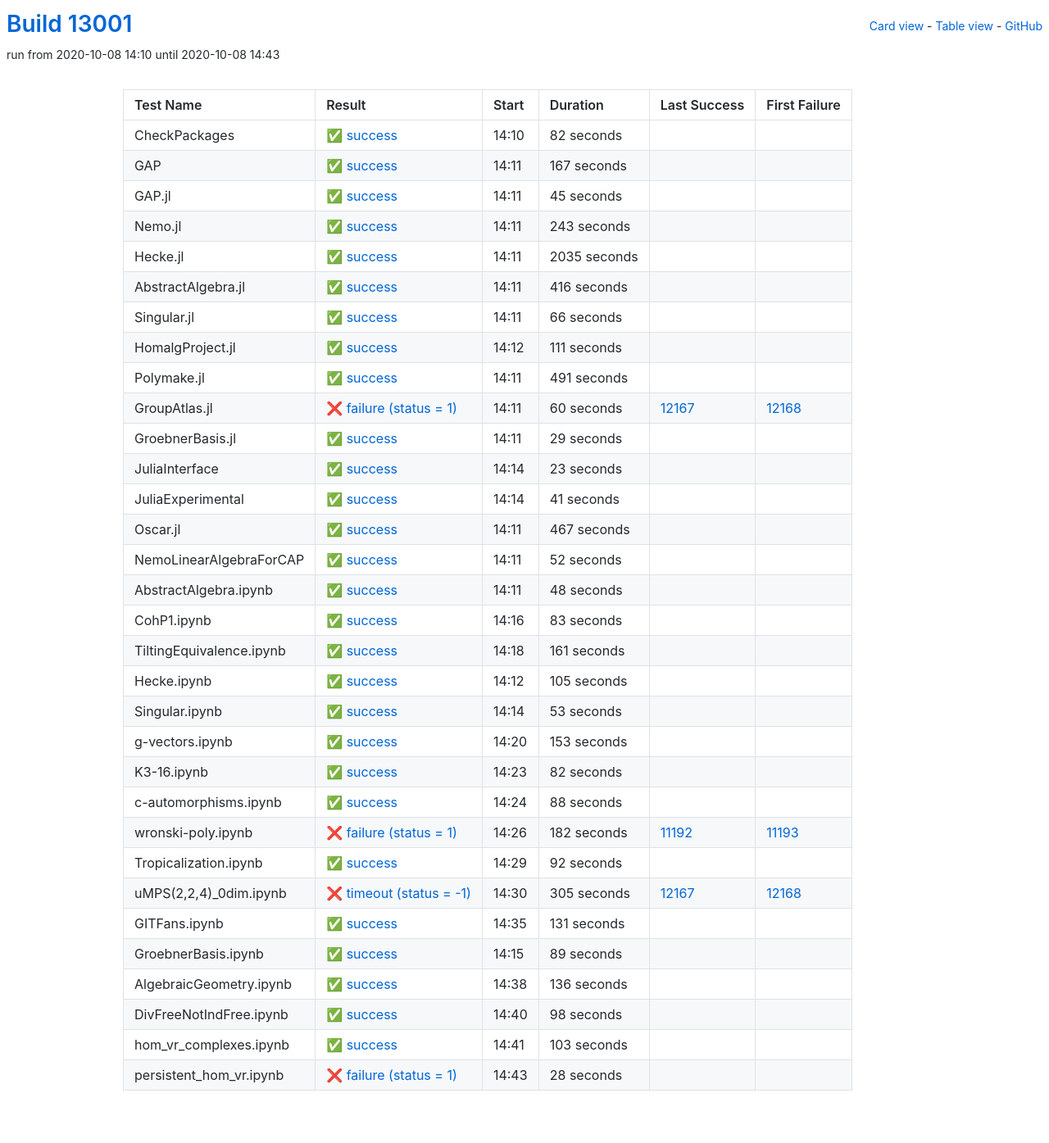
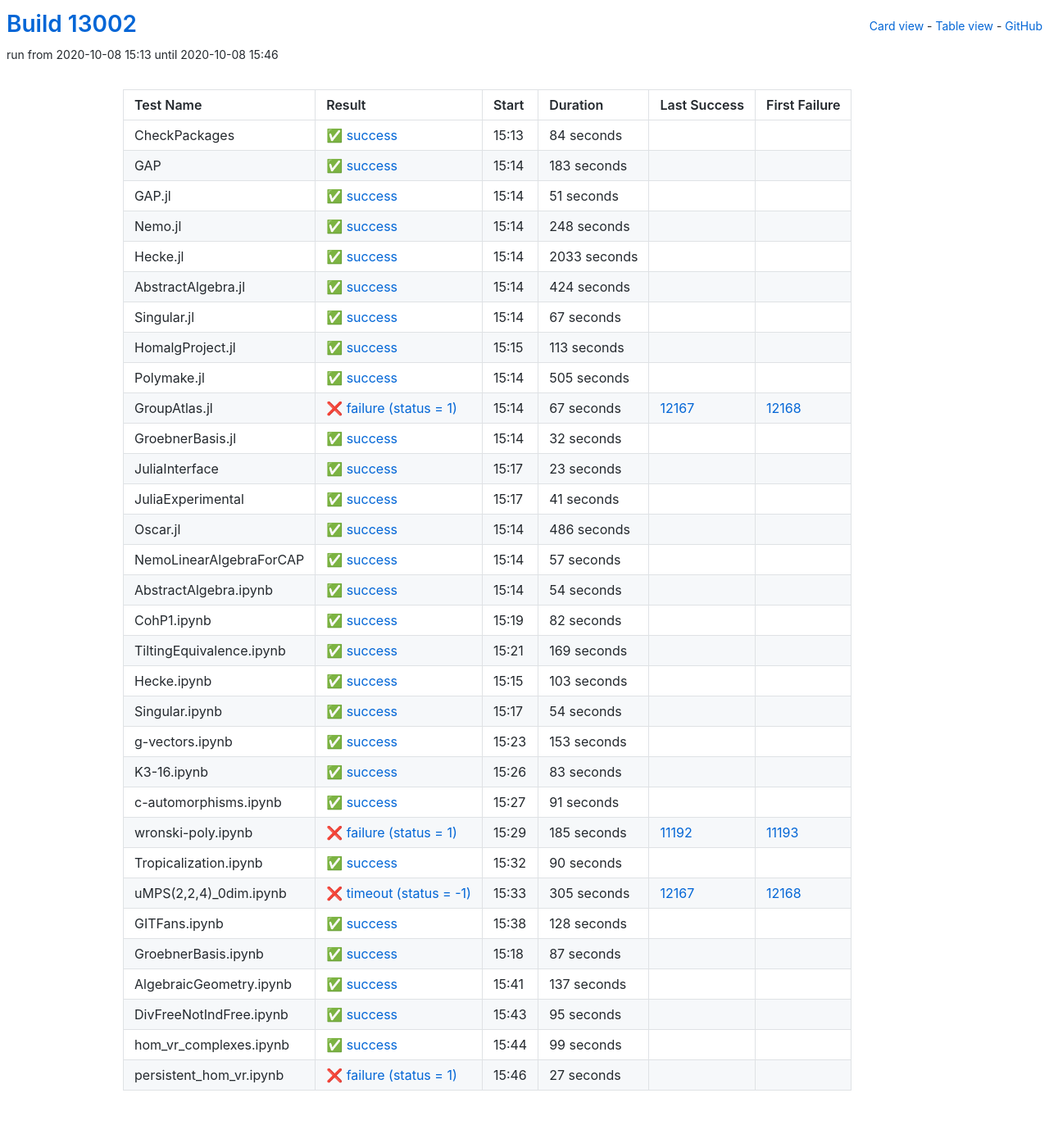
Before and after one commit to oscar-system/oscar-ci-status, a Jekyll site: the page built from table.html, in a window 1280 px wide. Shown: the whole page at 82% size. Built offline with Jekyll 4.4.1, drawn with Linux system fonts in a browser that asks for light colours.

Commit message:
Build #13002

```diff
--- a/_data/ci.yml
+++ b/_data/ci.yml
@@ -1,6 +1,6 @@
 ---
-build: 13001
-build_url: https://oscarci.mathematik.uni-kl.de/job/oscar/13001/
+build: 13002
+build_url: https://oscarci.mathematik.uni-kl.de/job/oscar/13002/
 job: oscar
 organization: oscar-system
 repo: oscar-ci-status
@@ -8,140 +8,140 @@
 tests:
 - name: CheckPackages
   id: checkpackages
-  log: https://oscarci.mathematik.uni-kl.de/job/oscar/13001/artifact/logs/build-13001/CheckPackages.log
-  start: 2020-10-08 14:10
+  log: https://oscarci.mathematik.uni-kl.de/job/oscar/13002/artifact/logs/build-13002/CheckPackages.log
+  start: 2020-10-08 15:13
   success: true
   exitcode: 0
   status: success
-  duration: 82
+  duration: 84
   last_success: false
   last_success_url:
   first_failure: false
   first_failure_url:
 - name: GAP
   id: gap
-  log: https://oscarci.mathematik.uni-kl.de/job/oscar/13001/artifact/logs/build-13001/GAP.log
-  start: 2020-10-08 14:11
+  log: https://oscarci.mathematik.uni-kl.de/job/oscar/13002/artifact/logs/build-13002/GAP.log
+  start: 2020-10-08 15:14
   success: true
   exitcode: 0
   status: success
-  duration: 167
+  duration: 183
   last_success: false
   last_success_url:
   first_failure: false
   first_failure_url:
 - name: GAP.jl
   id: gap-jl
-  log: https://oscarci.mathematik.uni-kl.de/job/oscar/13001/artifact/logs/build-13001/GAP.jl.log
-  start: 2020-10-08 14:11
+  log: https://oscarci.mathematik.uni-kl.de/job/oscar/13002/artifact/logs/build-13002/GAP.jl.log
+  start: 2020-10-08 15:14
   success: true
   exitcode: 0
   status: success
-  duration: 45
+  duration: 51
   last_success: false
   last_success_url:
   first_failure: false
   first_failure_url:
 - name: Nemo.jl
   id: nemo-jl
-  log: https://oscarci.mathematik.uni-kl.de/job/oscar/13001/artifact/logs/build-13001/Nemo.jl.log
-  start: 2020-10-08 14:11
+  log: https://oscarci.mathematik.uni-kl.de/job/oscar/13002/artifact/logs/build-13002/Nemo.jl.log
+  start: 2020-10-08 15:14
   success: true
   exitcode: 0
   status: success
-  duration: 243
+  duration: 248
   last_success: false
   last_success_url:
   first_failure: false
   first_failure_url:
 - name: Hecke.jl
   id: hecke-jl
-  log: https://oscarci.mathematik.uni-kl.de/job/oscar/13001/artifact/logs/build-13001/Hecke.jl.log
-  start: 2020-10-08 14:11
+  log: https://oscarci.mathematik.uni-kl.de/job/oscar/13002/artifact/logs/build-13002/Hecke.jl.log
+  start: 2020-10-08 15:14
   success: true
   exitcode: 0
   status: success
-  duration: 2035
+  duration: 2033
   last_success: false
   last_success_url:
   first_failure: false
   first_failure_url:
 - name: AbstractAlgebra.jl
   id: abstractalgebra-jl
-  log: https://oscarci.mathematik.uni-kl.de/job/oscar/13001/artifact/logs/build-13001/AbstractAlgebra.jl.log
-  start: 2020-10-08 14:11
+  log: https://oscarci.mathematik.uni-kl.de/job/oscar/13002/artifact/logs/build-13002/AbstractAlgebra.jl.log
+  start: 2020-10-08 15:14
   success: true
   exitcode: 0
   status: success
-  duration: 416
+  duration: 424
   last_success: false
   last_success_url:
   first_failure: false
   first_failure_url:
 - name: Singular.jl
   id: singular-jl
-  log: https://oscarci.mathematik.uni-kl.de/job/oscar/13001/artifact/logs/build-13001/Singular.jl.log
-  start: 2020-10-08 14:11
+  log: https://oscarci.mathematik.uni-kl.de/job/oscar/13002/artifact/logs/build-13002/Singular.jl.log
+  start: 2020-10-08 15:14
   success: true
   exitcode: 0
   status: success
-  duration: 66
+  duration: 67
   last_success: false
   last_success_url:
   first_failure: false
   first_failure_url:
 - name: HomalgProject.jl
   id: homalgproject-jl
-  log: https://oscarci.mathematik.uni-kl.de/job/oscar/13001/artifact/logs/build-13001/HomalgProject.jl.log
-  start: 2020-10-08 14:12
+  log: https://oscarci.mathematik.uni-kl.de/job/oscar/13002/artifact/logs/build-13002/HomalgProject.jl.log
+  start: 2020-10-08 15:15
   success: true
   exitcode: 0
   status: success
-  duration: 111
+  duration: 113
   last_success: false
   last_success_url:
   first_failure: false
   first_failure_url:
 - name: Polymake.jl
   id: polymake-jl
-  log: https://oscarci.mathematik.uni-kl.de/job/oscar/13001/artifact/logs/build-13001/Polymake.jl.log
-  start: 2020-10-08 14:11
+  log: https://oscarci.mathematik.uni-kl.de/job/oscar/13002/artifact/logs/build-13002/Polymake.jl.log
+  start: 2020-10-08 15:14
   success: true
   exitcode: 0
   status: success
-  duration: 491
+  duration: 505
   last_success: false
   last_success_url:
   first_failure: false
   first_failure_url:
 - name: GroupAtlas.jl
   id: groupatlas-jl
-  log: https://oscarci.mathematik.uni-kl.de/job/oscar/13001/artifact/logs/build-13001/GroupAtlas.jl.log
-  start: 2020-10-08 14:11
+  log: https://oscarci.mathematik.uni-kl.de/job/oscar/13002/artifact/logs/build-13002/GroupAtlas.jl.log
+  start: 2020-10-08 15:14
   success: false
   exitcode: 1
   status: failure
-  duration: 60
+  duration: 67
   last_success: 12167
   last_success_url: https://oscarci.mathematik.uni-kl.de/job/oscar/12167/
   first_failure: 12168
   first_failure_url: https://oscarci.mathematik.uni-kl.de/job/oscar/12168/
 - name: GroebnerBasis.jl
   id: groebnerbasis-jl
-  log: https://oscarci.mathematik.uni-kl.de/job/oscar/13001/artifact/logs/build-13001/GroebnerBasis.jl.log
-  start: 2020-10-08 14:11
+  log: https://oscarci.mathematik.uni-kl.de/job/oscar/13002/artifact/logs/build-13002/GroebnerBasis.jl.log
+  start: 2020-10-08 15:14
   success: true
   exitcode: 0
   status: success
-  duration: 29
+  duration: 32
   last_success: false
   last_success_url:
   first_failure: false
   first_failure_url:
 - name: JuliaInterface
   id: juliainterface
-  log: https://oscarci.mathematik.uni-kl.de/job/oscar/13001/artifact/logs/build-13001/JuliaInterface.log
-  start: 2020-10-08 14:14
+  log: https://oscarci.mathematik.uni-kl.de/job/oscar/13002/artifact/logs/build-13002/JuliaInterface.log
+  start: 2020-10-08 15:17
   success: true
   exitcode: 0
   status: success
@@ -152,8 +152,8 @@
   first_failure_url:
 - name: JuliaExperimental
   id: juliaexperimental
-  log: https://oscarci.mathematik.uni-kl.de/job/oscar/13001/artifact/logs/build-13001/JuliaExperimental.log
-  start: 2020-10-08 14:14
+  log: https://oscarci.mathematik.uni-kl.de/job/oscar/13002/artifact/logs/build-13002/JuliaExperimental.log
+  start: 2020-10-08 15:17
   success: true
   exitcode: 0
   status: success
@@ -164,92 +164,92 @@
   first_failure_url:
 - name: Oscar.jl
   id: oscar-jl
-  log: https://oscarci.mathematik.uni-kl.de/job/oscar/13001/artifact/logs/build-13001/Oscar.jl.log
-  start: 2020-10-08 14:11
+  log: https://oscarci.mathematik.uni-kl.de/job/oscar/13002/artifact/logs/build-13002/Oscar.jl.log
+  start: 2020-10-08 15:14
   success: true
   exitcode: 0
   status: success
-  duration: 467
+  duration: 486
   last_success: false
   last_success_url:
   first_failure: false
   first_failure_url:
 - name: NemoLinearAlgebraForCAP
   id: nemolinearalgebraforcap
-  log: https://oscarci.mathematik.uni-kl.de/job/oscar/13001/artifact/logs/build-13001/NemoLinearAlgebraForCAP.log
-  start: 2020-10-08 14:11
+  log: https://oscarci.mathematik.uni-kl.de/job/oscar/13002/artifact/logs/build-13002/NemoLinearAlgebraForCAP.log
+  start: 2020-10-08 15:14
   success: true
   exitcode: 0
   status: success
-  duration: 52
+  duration: 57
   last_success: false
   last_success_url:
   first_failure: false
   first_failure_url:
 - name: AbstractAlgebra.ipynb
   id: abstractalgebra-ipynb
-  log: https://oscarci.mathematik.uni-kl.de/job/oscar/13001/artifact/logs/build-13001/AbstractAlgebra.ipynb.log
-  start: 2020-10-08 14:11
+  log: https://oscarci.mathematik.uni-kl.de/job/oscar/13002/artifact/logs/build-13002/AbstractAlgebra.ipynb.log
+  start: 2020-10-08 15:14
   success: true
   exitcode: 0
   status: success
-  duration: 48
+  duration: 54
   last_success: false
   last_success_url:
   first_failure: false
   first_failure_url:
 - name: CohP1.ipynb
   id: cohp1-ipynb
-  log: https://oscarci.mathematik.uni-kl.de/job/oscar/13001/artifact/logs/build-13001/CohP1.ipynb.log
-  start: 2020-10-08 14:16
+  log: https://oscarci.mathematik.uni-kl.de/job/oscar/13002/artifact/logs/build-13002/CohP1.ipynb.log
+  start: 2020-10-08 15:19
   success: true
   exitcode: 0
   status: success
-  duration: 83
+  duration: 82
   last_success: false
   last_success_url:
   first_failure: false
   first_failure_url:
 - name: TiltingEquivalence.ipynb
   id: tiltingequivalence-ipynb
-  log: https://oscarci.mathematik.uni-kl.de/job/oscar/13001/artifact/logs/build-13001/TiltingEquivalence.ipynb.log
-  start: 2020-10-08 14:18
+  log: https://oscarci.mathematik.uni-kl.de/job/oscar/13002/artifact/logs/build-13002/TiltingEquivalence.ipynb.log
+  start: 2020-10-08 15:21
   success: true
   exitcode: 0
   status: success
-  duration: 161
+  duration: 169
   last_success: false
   last_success_url:
   first_failure: false
   first_failure_url:
 - name: Hecke.ipynb
   id: hecke-ipynb
-  log: https://oscarci.mathematik.uni-kl.de/job/oscar/13001/artifact/logs/build-13001/Hecke.ipynb.log
-  start: 2020-10-08 14:12
+  log: https://oscarci.mathematik.uni-kl.de/job/oscar/13002/artifact/logs/build-13002/Hecke.ipynb.log
+  start: 2020-10-08 15:15
   success: true
   exitcode: 0
   status: success
-  duration: 105
+  duration: 103
   last_success: false
   last_success_url:
   first_failure: false
   first_failure_url:
 - name: Singular.ipynb
   id: singular-ipynb
-  log: https://oscarci.mathematik.uni-kl.de/job/oscar/13001/artifact/logs/build-13001/Singular.ipynb.log
-  start: 2020-10-08 14:14
+  log: https://oscarci.mathematik.uni-kl.de/job/oscar/13002/artifact/logs/build-13002/Singular.ipynb.log
+  start: 2020-10-08 15:17
   success: true
   exitcode: 0
   status: success
-  duration: 53
+  duration: 54
   last_success: false
   last_success_url:
   first_failure: false
   first_failure_url:
 - name: g-vectors.ipynb
   id: g-vectors-ipynb
-  log: https://oscarci.mathematik.uni-kl.de/job/oscar/13001/artifact/logs/build-13001/g-vectors.ipynb.log
-  start: 2020-10-08 14:20
+  log: https://oscarci.mathematik.uni-kl.de/job/oscar/13002/artifact/logs/build-13002/g-vectors.ipynb.log
+  start: 2020-10-08 15:23
   success: true
   exitcode: 0
   status: success
@@ -260,56 +260,56 @@
   first_failure_url:
 - name: K3-16.ipynb
   id: k3-16-ipynb
-  log: https://oscarci.mathematik.uni-kl.de/job/oscar/13001/artifact/logs/build-13001/K3-16.ipynb.log
-  start: 2020-10-08 14:23
+  log: https://oscarci.mathematik.uni-kl.de/job/oscar/13002/artifact/logs/build-13002/K3-16.ipynb.log
+  start: 2020-10-08 15:26
   success: true
   exitcode: 0
   status: success
-  duration: 82
+  duration: 83
   last_success: false
   last_success_url:
   first_failure: false
   first_failure_url:
 - name: c-automorphisms.ipynb
   id: c-automorphisms-ipynb
-  log: https://oscarci.mathematik.uni-kl.de/job/oscar/13001/artifact/logs/build-13001/c-automorphisms.ipynb.log
-  start: 2020-10-08 14:24
+  log: https://oscarci.mathematik.uni-kl.de/job/oscar/13002/artifact/logs/build-13002/c-automorphisms.ipynb.log
+  start: 2020-10-08 15:27
   success: true
   exitcode: 0
   status: success
-  duration: 88
+  duration: 91
   last_success: false
   last_success_url:
   first_failure: false
   first_failure_url:
 - name: wronski-poly.ipynb
   id: wronski-poly-ipynb
-  log: https://oscarci.mathematik.uni-kl.de/job/oscar/13001/artifact/logs/build-13001/wronski-poly.ipynb.log
-  start: 2020-10-08 14:26
+  log: https://oscarci.mathematik.uni-kl.de/job/oscar/13002/artifact/logs/build-13002/wronski-poly.ipynb.log
+  start: 2020-10-08 15:29
   success: false
   exitcode: 1
   status: failure
-  duration: 182
+  duration: 185
   last_success: 11192
   last_success_url: https://oscarci.mathematik.uni-kl.de/job/oscar/11192/
   first_failure: 11193
   first_failure_url: https://oscarci.mathematik.uni-kl.de/job/oscar/11193/
 - name: Tropicalization.ipynb
   id: tropicalization-ipynb
-  log: https://oscarci.mathematik.uni-kl.de/job/oscar/13001/artifact/logs/build-13001/Tropicalization.ipynb.log
-  start: 2020-10-08 14:29
+  log: https://oscarci.mathematik.uni-kl.de/job/oscar/13002/artifact/logs/build-13002/Tropicalization.ipynb.log
+  start: 2020-10-08 15:32
   success: true
   exitcode: 0
   status: success
-  duration: 92
+  duration: 90
   last_success: false
   last_success_url:
   first_failure: false
   first_failure_url:
 - name: uMPS(2,2,4)_0dim.ipynb
   id: umps-2-2-4-0dim-ipynb
-  log: https://oscarci.mathematik.uni-kl.de/job/oscar/13001/artifact/logs/build-13001/uMPS-2-2-4-_0dim.ipynb.log
-  start: 2020-10-08 14:30
+  log: https://oscarci.mathematik.uni-kl.de/job/oscar/13002/artifact/logs/build-13002/uMPS-2-2-4-_0dim.ipynb.log
+  start: 2020-10-08 15:33
   success: false
   exitcode: -1
   status: timeout
@@ -320,72 +320,72 @@
   first_failure_url: https://oscarci.mathematik.uni-kl.de/job/oscar/12168/
 - name: GITFans.ipynb
   id: gitfans-ipynb
-  log: https://oscarci.mathematik.uni-kl.de/job/oscar/13001/artifact/logs/build-13001/GITFans.ipynb.log
-  start: 2020-10-08 14:35
+  log: https://oscarci.mathematik.uni-kl.de/job/oscar/13002/artifact/logs/build-13002/GITFans.ipynb.log
+  start: 2020-10-08 15:38
   success: true
   exitcode: 0
   status: success
-  duration: 131
+  duration: 128
   last_success: false
   last_success_url:
   first_failure: false
   first_failure_url:
 - name: GroebnerBasis.ipynb
   id: groebnerbasis-ipynb
-  log: https://oscarci.mathematik.uni-kl.de/job/oscar/13001/artifact/logs/build-13001/GroebnerBasis.ipynb.log
-  start: 2020-10-08 14:15
+  log: https://oscarci.mathematik.uni-kl.de/job/oscar/13002/artifact/logs/build-13002/GroebnerBasis.ipynb.log
+  start: 2020-10-08 15:18
   success: true
   exitcode: 0
   status: success
-  duration: 89
+  duration: 87
   last_success: false
   last_success_url:
   first_failure: false
   first_failure_url:
 - name: AlgebraicGeometry.ipynb
   id: algebraicgeometry-ipynb
-  log: https://oscarci.mathematik.uni-kl.de/job/oscar/13001/artifact/logs/build-13001/AlgebraicGeometry.ipynb.log
-  start: 2020-10-08 14:38
+  log: https://oscarci.mathematik.uni-kl.de/job/oscar/13002/artifact/logs/build-13002/AlgebraicGeometry.ipynb.log
+  start: 2020-10-08 15:41
   success: true
   exitcode: 0
   status: success
-  duration: 136
+  duration: 137
   last_success: false
   last_success_url:
   first_failure: false
   first_failure_url:
 - name: DivFreeNotIndFree.ipynb
   id: divfreenotindfree-ipynb
-  log: https://oscarci.mathematik.uni-kl.de/job/oscar/13001/artifact/logs/build-13001/DivFreeNotIndFree.ipynb.log
-  start: 2020-10-08 14:40
+  log: https://oscarci.mathematik.uni-kl.de/job/oscar/13002/artifact/logs/build-13002/DivFreeNotIndFree.ipynb.log
+  start: 2020-10-08 15:43
   success: true
   exitcode: 0
   status: success
-  duration: 98
+  duration: 95
   last_success: false
   last_success_url:
   first_failure: false
   first_failure_url:
 - name: hom_vr_complexes.ipynb
   id: hom-vr-complexes-ipynb
-  log: https://oscarci.mathematik.uni-kl.de/job/oscar/13001/artifact/logs/build-13001/hom_vr_complexes.ipynb.log
-  start: 2020-10-08 14:41
+  log: https://oscarci.mathematik.uni-kl.de/job/oscar/13002/artifact/logs/build-13002/hom_vr_complexes.ipynb.log
+  start: 2020-10-08 15:44
   success: true
   exitcode: 0
   status: success
-  duration: 103
+  duration: 99
   last_success: false
   last_success_url:
   first_failure: false
   first_failure_url:
 - name: persistent_hom_vr.ipynb
   id: persistent-hom-vr-ipynb
-  log: https://oscarci.mathematik.uni-kl.de/job/oscar/13001/artifact/logs/build-13001/persistent_hom_vr.ipynb.log
-  start: 2020-10-08 14:43
+  log: https://oscarci.mathematik.uni-kl.de/job/oscar/13002/artifact/logs/build-13002/persistent_hom_vr.ipynb.log
+  start: 2020-10-08 15:46
   success: false
   exitcode: 1
   status: failure
-  duration: 28
+  duration: 27
   last_success: false
   last_success_url:
   first_failure: false
```
Also changed, not shown: README.md.
